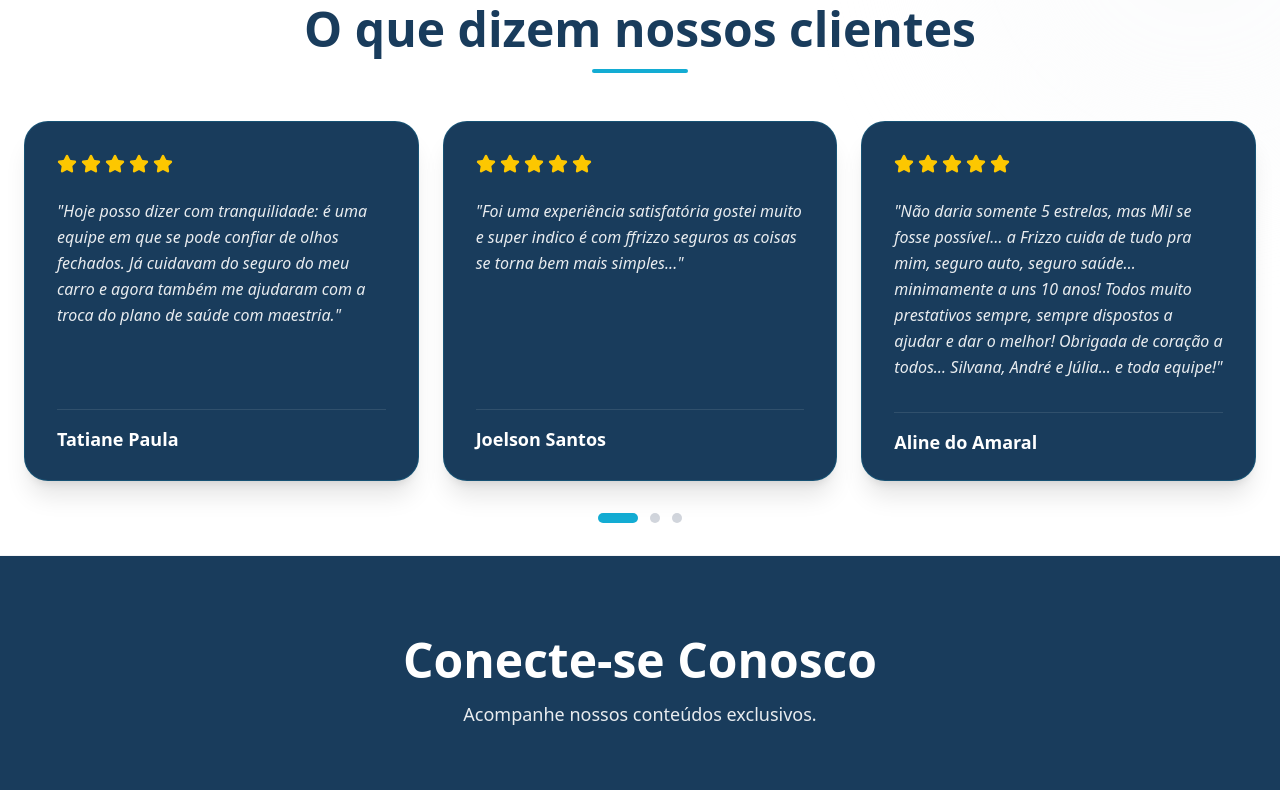
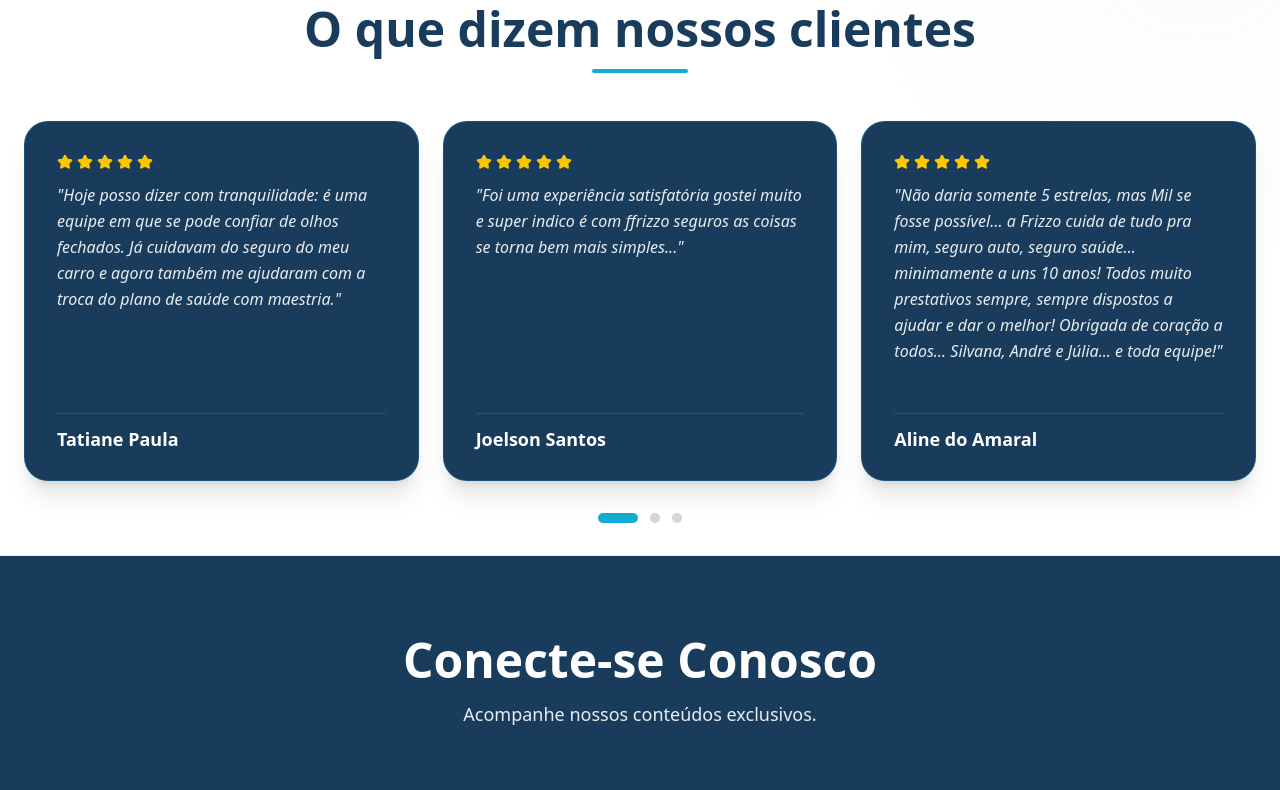
Before and after one commit to Ort1zz/Frizzo-Corretora-de-Seguros, a React (Vite) app: page / in a window 1280 px wide. Shown: the part 3940-4730 px from the top of the page. Built offline with nearby package versions, Linux system fonts and the light colour scheme.

Commit message:
Add files via upload

```diff
--- a/src/App.jsx
+++ b/src/App.jsx
@@ -817,7 +817,7 @@ const Testimonials = () => {
       name: "Tatiane Paula"
     },
     {
-      quote: "Foi uma experiência satisfatória gostei muito e super indico é  com ffrizzo seguros as coisas se torna bem mais simples...",
+      quote: "Foi uma experiência satisfatória gostei muito e super indico é com ffrizzo seguros as coisas se torna bem mais simples...",
       name: "Joelson Santos"
     },
     {
@@ -854,6 +854,10 @@ const Testimonials = () => {
   const [itemsPerPage, setItemsPerPage] = useState(3);
   const [isAnimating, setIsAnimating] = useState(false);
 
+  // Referências para o gesto de arrastar (swipe)
+  const touchStartX = useRef(0);
+  const touchEndX = useRef(0);
+
   // Define quantos cartões aparecem por vez dependendo da tela (Celular = 2, Tablet = 2, PC = 3)
   useEffect(() => {
     const handleResize = () => {
@@ -876,17 +880,23 @@ const Testimonials = () => {
   }, [itemsPerPage, totalPages]);
 
   const handleNext = () => {
-    if (isAnimating) return; // Evita bugar se clicar rápido demais
+    if (isAnimating) return;
     setIsAnimating(true);
-
-    // Inicia a animação de sumir, aguarda 400ms, troca os dados e deixa aparecer de novo
     setTimeout(() => {
       setPageIndex((prev) => (prev + 1) % totalPages);
       setIsAnimating(false);
     }, 400);
   };
 
-  // Permite clicar nos pontinhos para navegar
+  const handlePrev = () => {
+    if (isAnimating) return;
+    setIsAnimating(true);
+    setTimeout(() => {
+      setPageIndex((prev) => (prev - 1 + totalPages) % totalPages);
+      setIsAnimating(false);
+    }, 400);
+  };
+
   const handleDotClick = (index) => {
     if (isAnimating || index === pageIndex) return;
     setIsAnimating(true);
@@ -894,6 +904,40 @@ const Testimonials = () => {
       setPageIndex(index);
       setIsAnimating(false);
     }, 400);
+  };
+
+  // Funções de Arrastar (Swipe) para Celular e Mouse
+  const handleTouchStart = (e) => {
+    touchStartX.current = e.targetTouches[0].clientX;
+    touchEndX.current = e.targetTouches[0].clientX;
+  };
+
+  const handleTouchMove = (e) => {
+    touchEndX.current = e.targetTouches[0].clientX;
+  };
+
+  const handleTouchEnd = () => {
+    if (touchStartX.current - touchEndX.current > 50) {
+      handleNext(); // Arrasta pra esquerda -> Próximo
+    }
+    if (touchStartX.current - touchEndX.current < -50) {
+      handlePrev(); // Arrasta pra direita -> Anterior
+    }
+  };
+
+  const handleMouseDown = (e) => {
+    touchStartX.current = e.clientX;
+    touchEndX.current = e.clientX;
+  };
+
+  const handleMouseUp = (e) => {
+    touchEndX.current = e.clientX;
+    if (touchStartX.current - touchEndX.current > 50) {
+      handleNext();
+    }
+    if (touchStartX.current - touchEndX.current < -50) {
+      handlePrev();
+    }
   };
 
   // Separa apenas os itens que devem aparecer na página atual
@@ -913,30 +957,39 @@ const Testimonials = () => {
           <div className="w-24 h-1 bg-[#13acd3] mx-auto mt-4 rounded-full"></div>
         </div>
 
-        {/* Grid com Animação de Transição Cinematográfica */}
-        <div className="relative">
-          <div className={`grid grid-cols-1 md:grid-cols-2 lg:grid-cols-3 gap-6 transition-all duration-500 ease-in-out transform ${isAnimating ? 'opacity-0 scale-95 translate-y-4' : 'opacity-100 scale-100 translate-y-0'}`}>
+        {/* Grid com Animação de Transição Cinematográfica e Eventos de Arrastar */}
+        <div
+          className="relative cursor-grab active:cursor-grabbing select-none"
+          onTouchStart={handleTouchStart}
+          onTouchMove={handleTouchMove}
+          onTouchEnd={handleTouchEnd}
+          onMouseDown={handleMouseDown}
+          onMouseUp={handleMouseUp}
+          onMouseLeave={handleMouseUp}
+        >
+          <div className={`grid grid-cols-1 md:grid-cols-2 lg:grid-cols-3 gap-3 md:gap-6 transition-all duration-500 ease-in-out transform ${isAnimating ? 'opacity-0 scale-95 translate-y-4' : 'opacity-100 scale-100 translate-y-0'}`}>
             {currentItems.map((item, index) => (
               <div
                 key={index}
-                className="h-[400px] lg:h-[360px] bg-[#193c5c] rounded-3xl p-6 md:p-8 shadow-xl hover:shadow-2xl transition-all duration-300 border border-[#13acd3]/20 flex flex-col justify-between relative group"
+                className="h-[220px] lg:h-[360px] bg-[#193c5c] rounded-3xl p-5 md:p-8 shadow-xl hover:shadow-2xl transition-all duration-300 border border-[#13acd3]/20 flex flex-col justify-between relative group"
               >
                 {/* Efeito de brilho no hover do cartão */}
                 <div className="absolute inset-0 bg-gradient-to-br from-[#13acd3]/10 to-transparent opacity-0 group-hover:opacity-100 transition-opacity duration-500 rounded-3xl pointer-events-none"></div>
 
-                <div className="relative z-10">
-                  <div className="flex gap-1 mb-6">
+                {/* Área de texto com rolagem interna caso seja muito longo */}
+                <div className="relative z-10 flex-grow overflow-y-auto hide-scrollbar mb-4">
+                  <div className="flex gap-1 mb-3">
                     {[...Array(5)].map((_, i) => (
-                      <Star key={i} size={20} className="text-yellow-400 fill-current" />
+                      <Star key={i} size={16} className="text-yellow-400 fill-current" />
                     ))}
                   </div>
-                  <p className="text-white/90 italic leading-relaxed mb-8 text-sm md:text-base font-light">
+                  <p className="text-white/90 italic leading-relaxed text-sm md:text-base font-light">
                     "{item.quote}"
                   </p>
                 </div>
 
-                <div className="relative z-10 pt-5 border-t border-white/10">
-                  <h4 className="font-bold text-white text-lg leading-none">{item.name}</h4>
+                <div className="relative z-10 pt-4 border-t border-white/10 shrink-0">
+                  <h4 className="font-bold text-white text-base md:text-lg leading-none">{item.name}</h4>
                 </div>
               </div>
             ))}
@@ -1146,7 +1199,7 @@ const Footer = ({ onOpenPrivacy, onOpenTerms }) => (
      <div className="container mx-auto py-8 px-6 flex flex-wrap justify-between items-center text-sm text-gray-600">
         <div className="w-full md:w-auto text-center md:text-left mb-4 md:mb-0">
            <span className="font-medium text-[#193c5c] block md:inline">© 2026 Frizzo Corretora de Seguros.</span>
-           <span className="block text-xs text-gray-400 mt-1 md:mt-2">Registro SUSEP: [Insira seu número SUSEP aqui]</span>
+           <span className="block text-xs text-gray-400 mt-1 md:mt-2">Registro SUSEP: 202030532</span>
         </div>
         <div className="w-full md:w-auto flex justify-center space-x-8 mb-4 md:mb-0">
            <button onClick={onOpenPrivacy} className="hover:text-[#13acd3] transition-colors focus:outline-none">Política de Privacidade</button>
```
